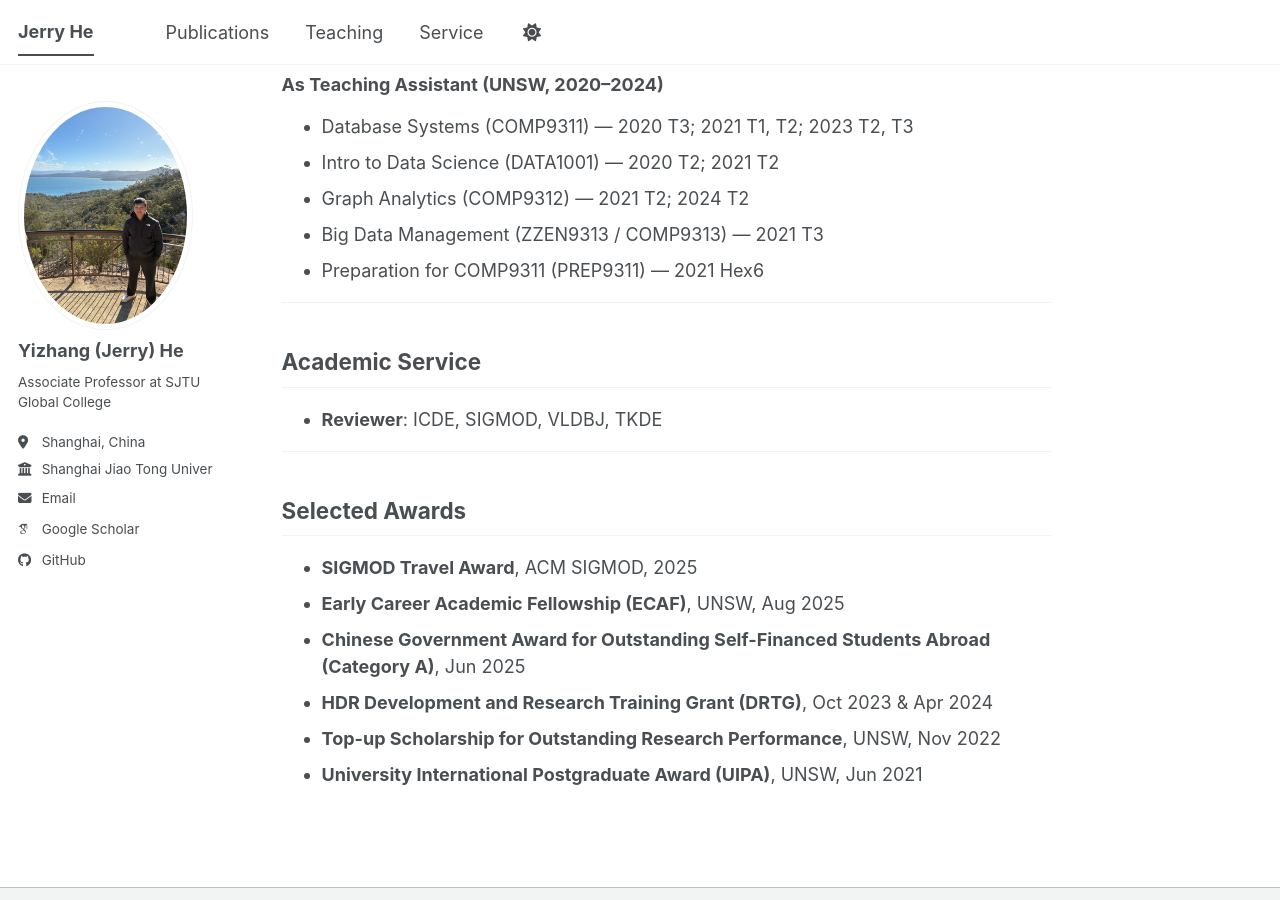
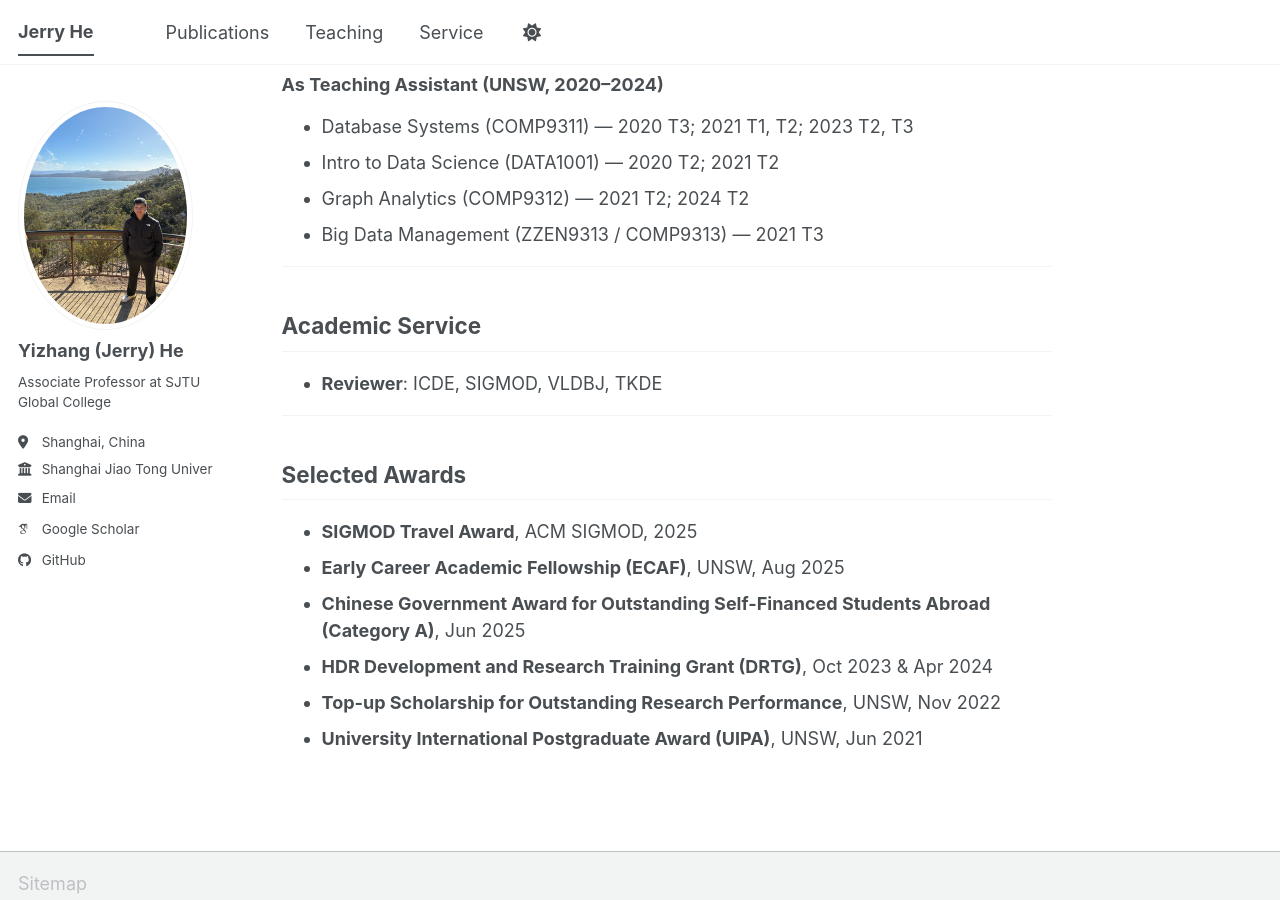
Before and after one commit to jerryUNSW/jerryUNSW.github.io, a Jekyll site: the page built from _pages/about.md, in a window 1280 px wide and 900 px high, scrolled down 1999 px. Built offline with Jekyll 4.4.1, drawn with Linux system fonts in a browser that asks for light colours; some web fonts are replaced; a script bundle is joined from its source files by our own code; library files that are not in the unit come from our copies.

Commit message:
Remove PREP9311 from teaching

```diff
--- a/_pages/about.md
+++ b/_pages/about.md
@@ -45,7 +45,6 @@ Also available on [Google Scholar](https://scholar.google.com/citations?user=AeA
 - Intro to Data Science (DATA1001) — 2020 T2; 2021 T2
 - Graph Analytics (COMP9312) — 2021 T2; 2024 T2
 - Big Data Management (ZZEN9313 / COMP9313) — 2021 T3
-- Preparation for COMP9311 (PREP9311) — 2021 Hex6
 
 ---
 
```
Also changed, not shown: _pages/cv.md (+0 -1 lines).
